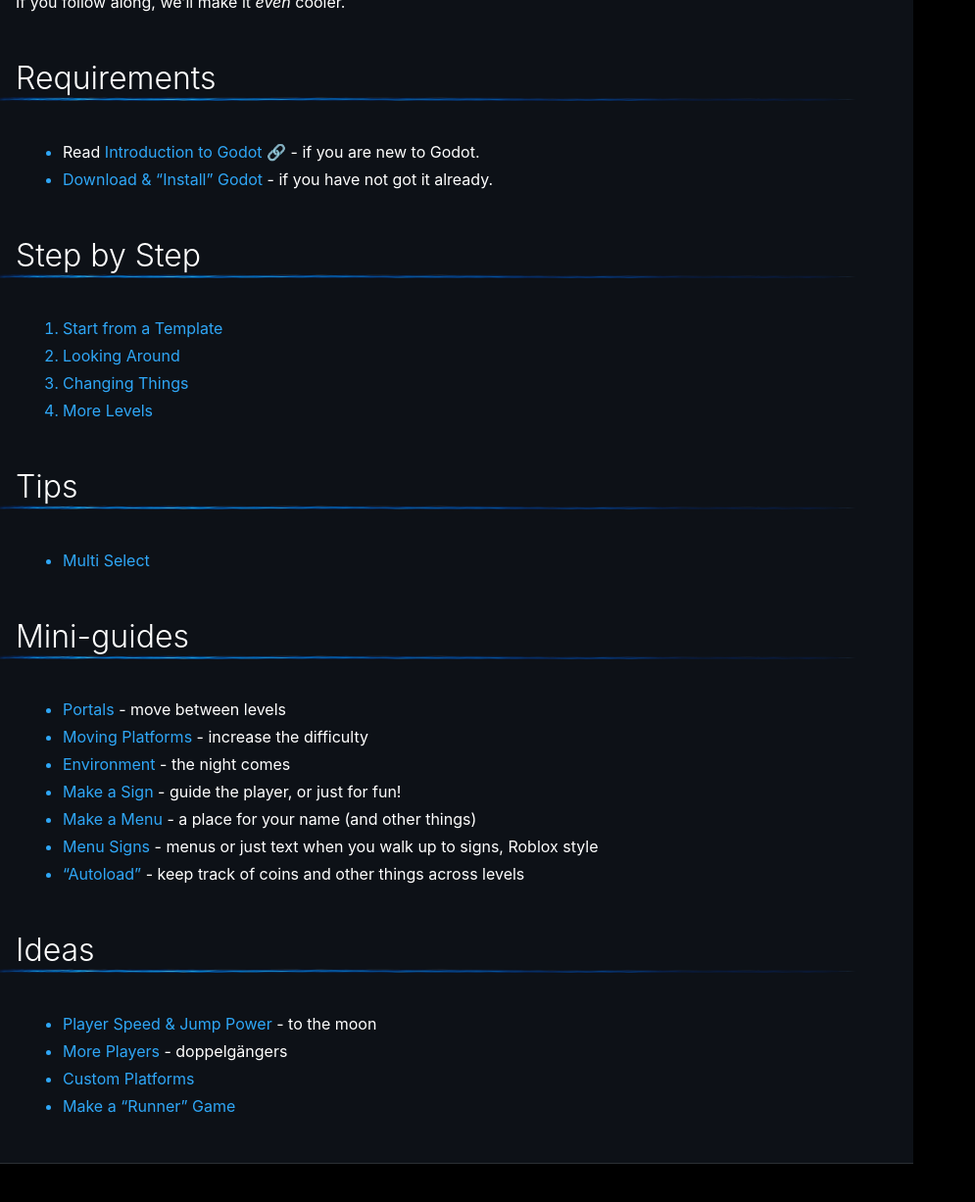
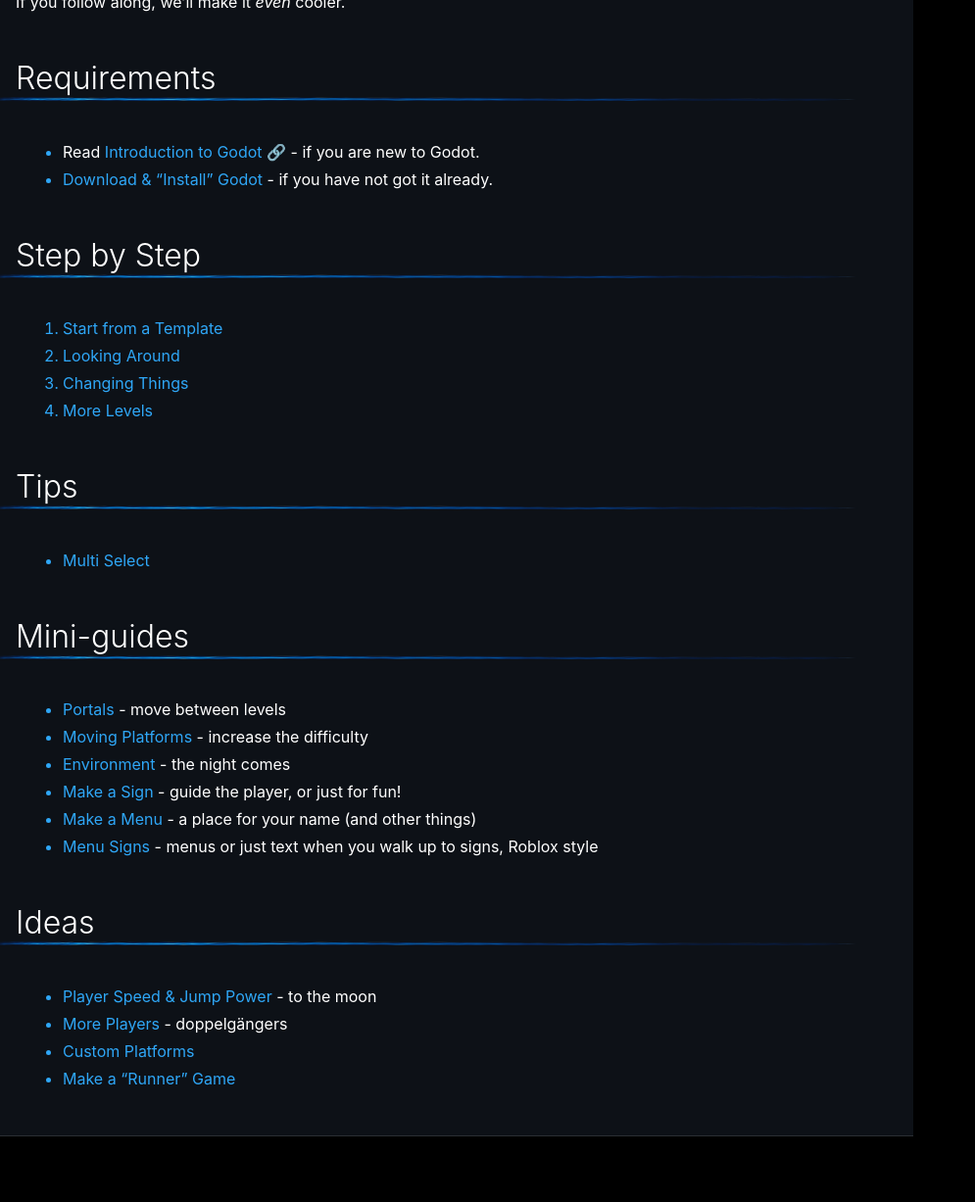
Before and after one commit to marpor/codingpirates, a Jekyll site: the page built from godot/quick_start_3d_platformer/index.md, in a window 1280 px wide, cut to the strip 578-1830 px from the top of the page. Shown: the top 1227 px of the strip at 98% size, without its empty margins (0-995 px from the left). Built offline with Jekyll 4.4.1, drawn with Linux system fonts in a browser that asks for light colours; our own code applies the rules of GitHub Pages for plain Markdown files.

Commit message:
Revert index.md change

```diff
--- a/godot/quick_start_3d_platformer/index.md
+++ b/godot/quick_start_3d_platformer/index.md
@@ -54,7 +54,6 @@ For now, though, we'll focus our attention on the _3D viewport_.
 * [Make a Sign](sign.md) - guide the player, or just for fun!
 * [Make a Menu](menus.md) - a place for your name (and other things)
 * [Menu Signs](menu_signs.md) - menus or just text when you walk up to signs, Roblox style
-* ["Autoload"](autoload.md) - keep track of coins and other things across levels
 
 # Ideas
 
```
